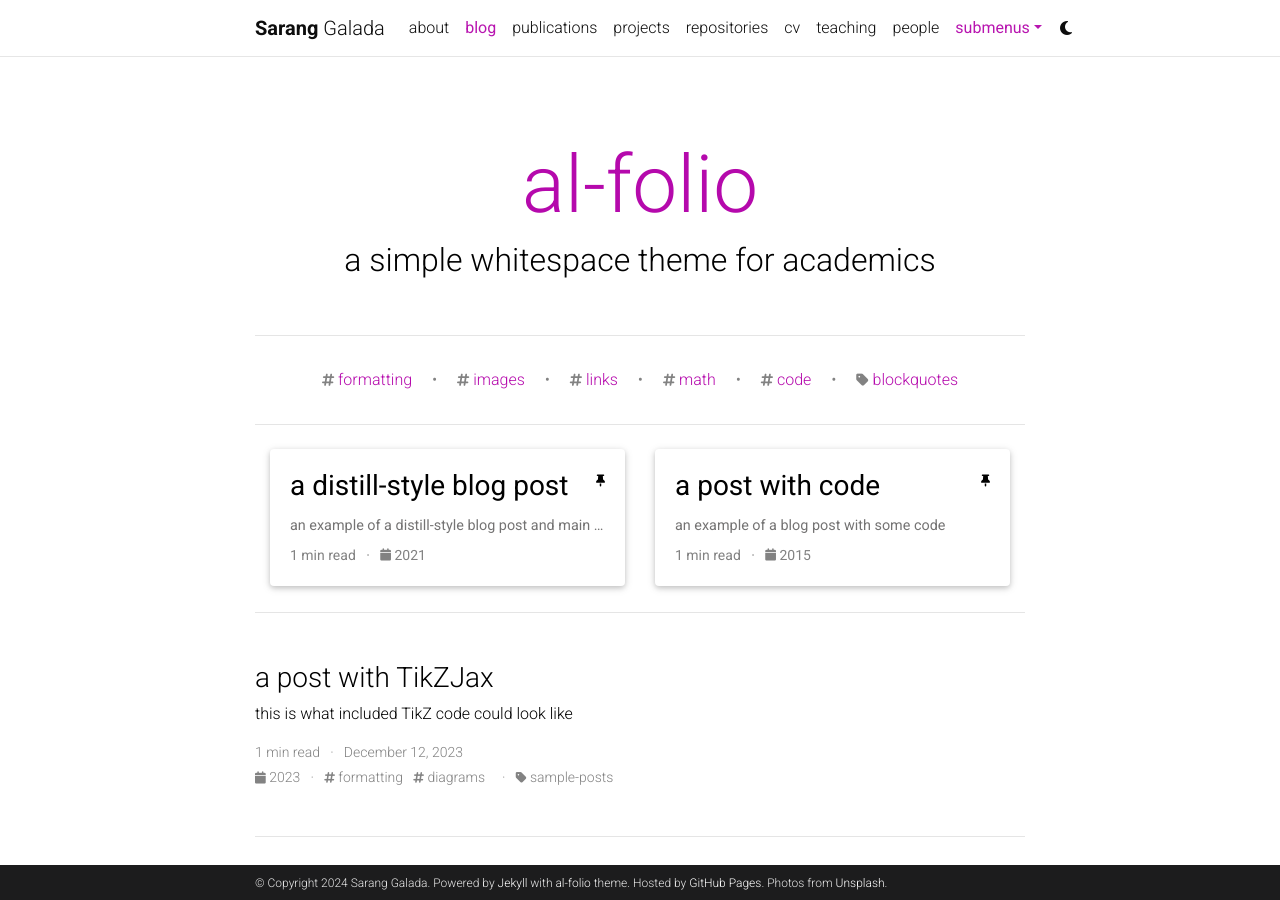
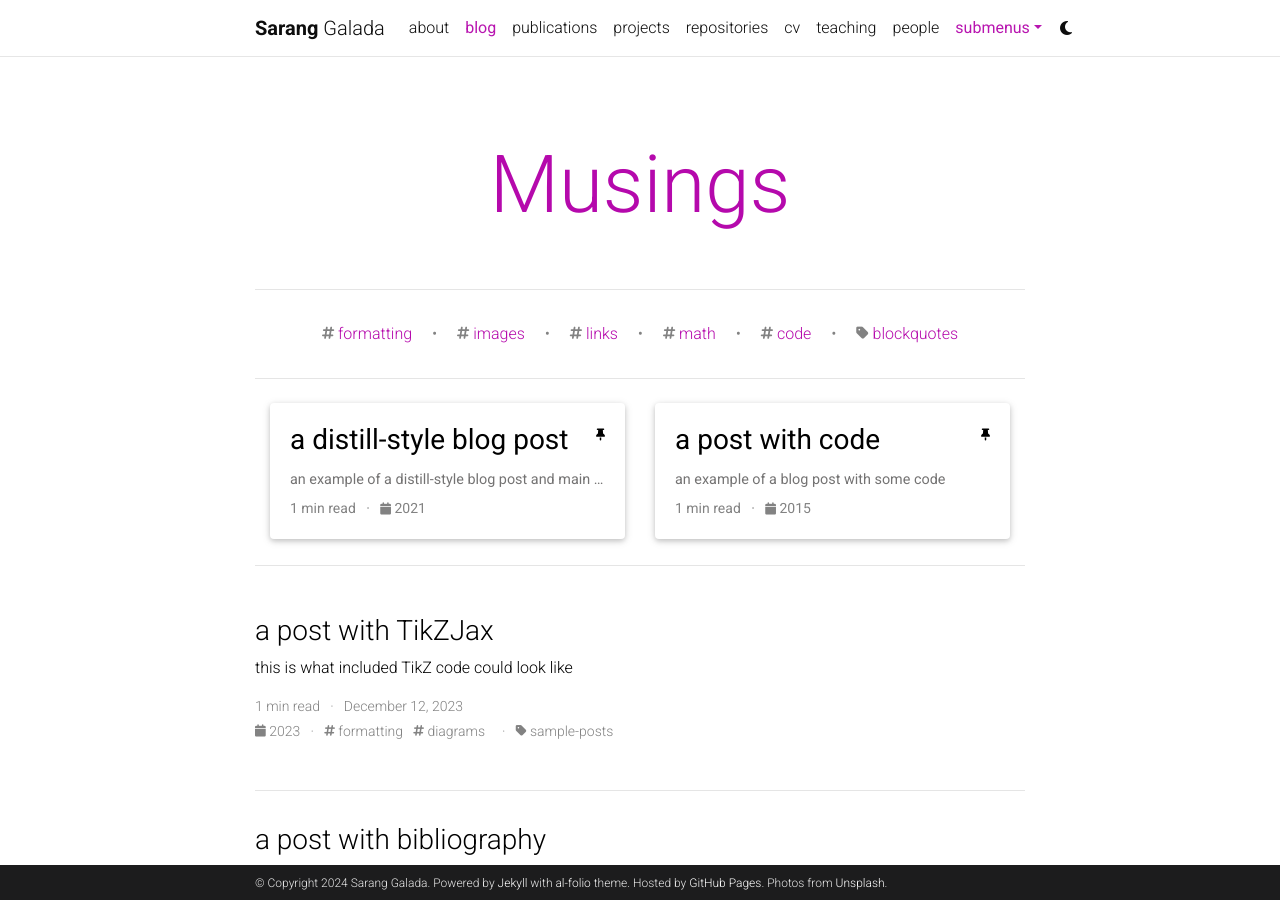
Before and after one commit to saranggalada/saranggalada.github.io, a Jekyll site: the page built from _pages/blog.md, in a window 1280 px wide and 900 px high. Built offline with Jekyll 4.4.1, drawn with Linux system fonts in a browser that asks for light colours; the list of posts is cut into pages by our own code; comment, search, counter and statistics services are not loaded; a style sheet for code colours, icons or effects is not loaded.

Commit message:
Update _config.yml

```diff
--- a/_config.yml
+++ b/_config.yml
@@ -8,12 +8,12 @@ middle_name:
 last_name: Galada
 email: sarang.galada.com
 description: > # the ">" symbol means to ignore newlines until "footer_text:"
-  A simple, whitespace theme for academics. Based on [*folio](https://github.com/bogoli/-folio) design.
+  Personal website of Sarang Galada
 footer_text: >
   Powered by <a href="https://jekyllrb.com/" target="_blank">Jekyll</a> with <a href="https://github.com/alshedivat/al-folio">al-folio</a> theme.
   Hosted by <a href="https://pages.github.com/" target="_blank">GitHub Pages</a>.
   Photos from <a href="https://unsplash.com" target="_blank">Unsplash</a>.
-keywords: jekyll, jekyll-theme, academic-website, portfolio-website  # add your own keywords or leave empty
+keywords: Sarang, Galada, Robotics, AI, ML, jekyll, jekyll-theme, academic-website, portfolio-website  # add your own keywords or leave empty
 
 lang: en # the language of your site (for example: en, fr, cn, ru, etc.)
 icon: ⚛️  # the emoji used as the favicon (alternatively, provide image name in /assets/img/)
@@ -26,6 +26,10 @@ impressum_path:  # set to path to include impressum link in the footer, use the
 # -----------------------------------------------------------------------------
 # Theme
 # -----------------------------------------------------------------------------
+
+# code highlighter theme
+highlight_theme_light: github   # https://github.com/jwarby/jekyll-pygments-themes
+highlight_theme_dark: native    # https://github.com/jwarby/jekyll-pygments-themes
 
 # repo color theme
 repo_theme_light: default       # https://github.com/anuraghazra/github-readme-stats/blob/master/themes/README.md
@@ -41,7 +45,7 @@ repo_trophies:
 # will use title and url fields
 # Take a look to https://github.com/jekyll/jekyll-feed for more customization
 
-rss_icon: true
+rss_icon: false
 
 # -----------------------------------------------------------------------------
 # Layout
@@ -68,11 +72,11 @@ og_image: # The site-wide (default for all links) Open Graph preview image
 # Social integration
 # -----------------------------------------------------------------------------
 
-github_username: # your GitHub user name
+github_username: saranggalada # your GitHub user name
 gitlab_username: # your GitLab user name
-x_username: # your X handle
+x_username: sarang_galada # your X handle
 mastodon_username: # your mastodon instance+username in the format instance.tld/@username
-linkedin_username: # your LinkedIn user name
+linkedin_username: saranggalada # your LinkedIn user name
 telegram_username: # your Telegram user name
 scholar_userid: # your Google Scholar ID
 semanticscholar_id: # your Semantic Scholar ID
@@ -105,7 +109,7 @@ zotero_username: # your zotero username
 wechat_qr: # filename of your wechat qr-code saved as an image (e.g., wechat-qr.png if saved to assets/img/wechat-qr.png)
 
 contact_note: >
-  You can even add a little note about which of these is the best way to reach you.
+  The best way to reach me is via Email or LinkedIn.
 
 # -----------------------------------------------------------------------------
 # Analytics and search engine verification
@@ -124,8 +128,9 @@ bing_site_verification:  # out your bing-site-verification ID (Bing Webmaster)
 # Blog
 # -----------------------------------------------------------------------------
 
-blog_name: al-folio # blog_name will be displayed in your blog page
-blog_description: a simple whitespace theme for academics
+blog_name: Musings # blog_name will be displayed in your blog page
+blog_nav_title: Blog # your blog must have a title for it to be displayed in the nav bar
+blog_description:
 permalink: /blog/:year/:title/
 
 # Pagination
@@ -275,8 +280,8 @@ display_categories: ['blockquotes'] # these categories will be displayed on the
 
 scholar:
 
-  last_name: [Einstein]
-  first_name: [Albert, A.]
+  last_name: [Galada]
+  first_name: [Sarang]
 
   style: apa
   locale: en
@@ -355,10 +360,10 @@ imagemagick:
 # Optional Features
 # -----------------------------------------------------------------------------
 
-enable_google_analytics:    false  # enables google analytics
+enable_google_analytics:    true  # enables google analytics
 enable_cronitor_analytics:  false  # enables cronitor RUM analytics
-enable_google_verification: false  # enables google site verification
-enable_bing_verification:   false  # enables bing site verification
+enable_google_verification: true  # enables google site verification
+enable_bing_verification:   true  # enables bing site verification
 enable_masonry:             true   # enables automatic project cards arrangement
 enable_math:                true   # enables math typesetting (uses MathJax)
 enable_tooltips:            false  # enables automatic tooltip links generated for each section titles on pages and posts
```
